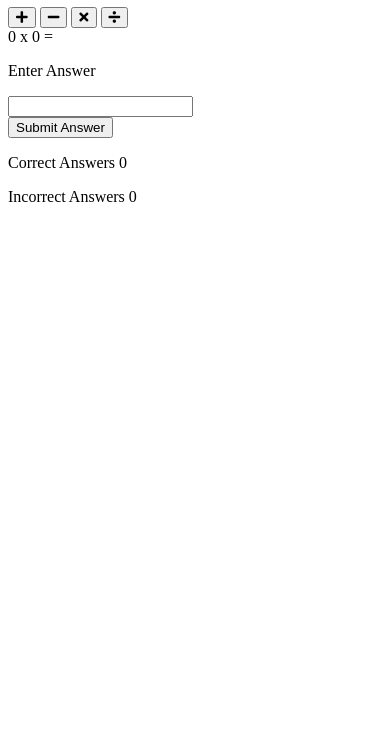
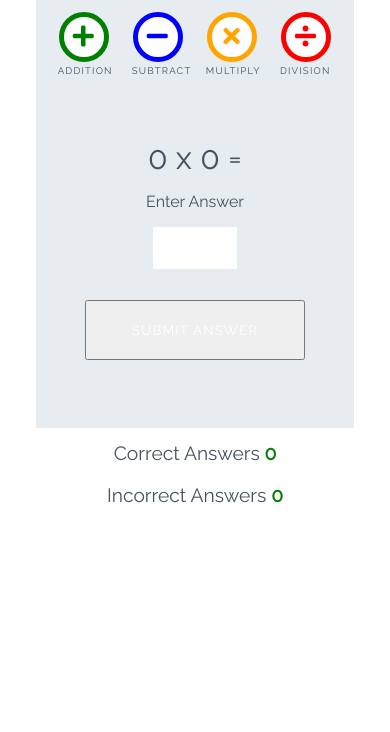
Before and after one commit to adammkeane/love-maths, a plain HTML site: page index.html in a window 390 px wide. Shown: the part 112-844 px from the top of the page. Drawn offline with Linux system fonts and the light colour scheme.

Commit message:
Add styles for game

```diff
--- a/assets/css/style.css
+++ b/assets/css/style.css
@@ -0,0 +1,252 @@
+/* --------- Global style */
+
+body {
+    background-color: white;
+    font-family: "Raleway", sans-serif;
+    color: #445361;
+    text-align: center;
+}
+
+/* --------- Heading */
+
+.heading {
+    text-align: center;
+    font-size: 2.5rem;
+}
+
+.logo {
+    height: 40px;
+    padding-right: 5px;
+}
+
+/* --------- Game layout */
+
+.game-area {
+    background-color: #E6ECF0;
+    box-sizing: border-box;
+    width: 85%;
+    height: 65vh;
+    max-height: 450px;
+    max-width: 830px;
+    margin-left: auto;
+    margin-right: auto;
+    padding: 1%;
+}
+
+.question-area {
+    width: 50%;
+    font-size: 2rem;
+    margin: auto;
+    padding: 50px 0;
+}
+
+.question-area span {
+    padding: 0 15px;
+}
+
+.score-area {
+    margin: 5px auto;
+    width: 60%;
+    font-size: 1.2rem;
+}
+
+.controls-area {
+    width: 85%;
+    margin: 30px auto;
+}
+
+#score {
+    color: green;
+    font-weight: bold;
+}
+
+#incorrect {
+    color: red;
+    font-weight: bold;
+}
+
+.answer-message {
+    display: none;
+    font-size: 1rem;
+}
+
+#answer-box {
+    border: none;
+    color: #445361;
+    display: inline-block;
+    height: 40px;
+    width: 80px;
+    font-size: 1.2rem;
+}
+
+.scores {
+    display: inline-block;
+    padding: 25px;
+}
+
+/* --------- Buttons */
+
+.btn {
+    width: 220px;
+    height: 60px;
+    font-family: "Raleway", sans-serif;
+    text-transform: uppercase;
+    letter-spacing: 1.2px;
+    color: white;
+}
+
+.btn:focus {
+    outline: none;
+}
+
+.btn--big {
+    padding-top: 10px;
+    border-radius: 50%;
+    background-color: white;
+    border: 10px solid;
+    width: 100px;
+    height: 100px;
+    font-size: 3.2rem;
+    margin: 0 30px;
+    transition: all 0.5s;
+}
+
+.btn--big::after {
+    content: attr(data-type);
+    font-size: 1rem;
+    color: #445361;
+    position: relative;
+    left: -0.5em;
+}
+
+.btn--blue {
+    border-color: blue;
+    color: blue;
+}
+
+.btn--blue:active,
+.btn--blue:hover {
+    background-color: darkblue;
+    color: white;
+}
+
+.btn--orange {
+    border-color: orange;
+    color: orange;
+}
+
+.btn--orange:active,
+.btn--orange:hover {
+    background-color: darkorange;
+    color: white;
+}
+
+.btn--red {
+    border-color: red;
+    color: red;
+}
+
+.btn--red:active,
+.btn--red:hover {
+    background-color: darkred;
+    color: white;
+}
+
+.btn--green {
+    border-color: green;
+    color: green;
+}
+
+.btn--green:active,
+.btn--green:hover {
+    background-color: darkgreen;
+    color: white;
+}
+
+.btn--gray {
+    margin-top: 25px;
+    background-color: #445361;
+    border: 1px transparent;
+    border-radius: 20px;
+}
+
+.btn--gray:active,
+.btn--gray:hover {
+    background-color: #0d1013;
+}
+
+/* --------- Media queries */
+
+@media (max-width: 414px) {
+    .controls-area {
+        width: 100%;
+    }
+
+    .btn--big {
+        margin: 0 10px;
+        padding: 5px;
+        border: 5px solid;
+        width: 50px;
+        height: 50px;
+        font-size: 1.5rem;
+    }
+
+    .btn--big::after {
+        font-size: 0.6rem;
+        left: -0.7rem;
+    }
+
+    .question-area {
+        padding: 10% 0;
+        width: 100%;
+    }
+
+    .question-area span {
+        padding: 0;
+    }
+
+    .answer-message {
+        display: block;
+    }
+
+    #answer-box {
+        display: block;
+        margin: 0 auto;
+    }
+    .btn--gray {
+        margin-top: 0;
+    }
+
+    .score-area {
+        width: 100%;
+    }
+
+    .scores {
+        margin: 0.5em auto;
+        display: block;
+        padding: 5px;
+    }
+
+    .heading {
+        font-size: 2rem;
+    }
+}
+
+@media (max-width: 320px) {
+    .game-area {
+        height: 70vh;
+    }
+
+    .controls-area {
+        width: 75%;
+        margin: 10px auto;
+    }
+
+    .btn--big {
+        margin: 10px 10px;
+    }
+    .question-area {
+        padding: 10px 0;
+    }
+
+}
--- a/index.html
+++ b/index.html
@@ -20,16 +20,16 @@
 
     <div class="game-area">
         <div class="controls-area">
-            <button class="btn btn--big btn--green">
+            <button data-type="addition" class="btn btn--big btn--green">
                 <i class="fas fa-plus"></i>
             </button>
-            <button class="btn btn--big btn--blue">
+            <button data-type="subtract" class="btn btn--big btn--blue">
                 <i class="fas fa-minus"></i>
             </button>
-            <button class="btn btn--big btn--orange">
+            <button data-type="multiply" class="btn btn--big btn--orange">
                 <i class="fas fa-times"></i>
             </button>
-            <button class="btn btn--big btn--red">
+            <button data-type="division" class="btn btn--big btn--red">
                 <i class="fas fa-divide"></i>
             </button>
         </div>
@@ -41,7 +41,7 @@
             <p class="answer-message">Enter Answer</p>
             <input type="number" id="answer-box">
         </div>
-        <button class="btn btn--gret">Submit Answer</button>
+        <button data-type="submit" class="btn btn--gret">Submit Answer</button>
     </div>
 
     <div class="score-area">
```
